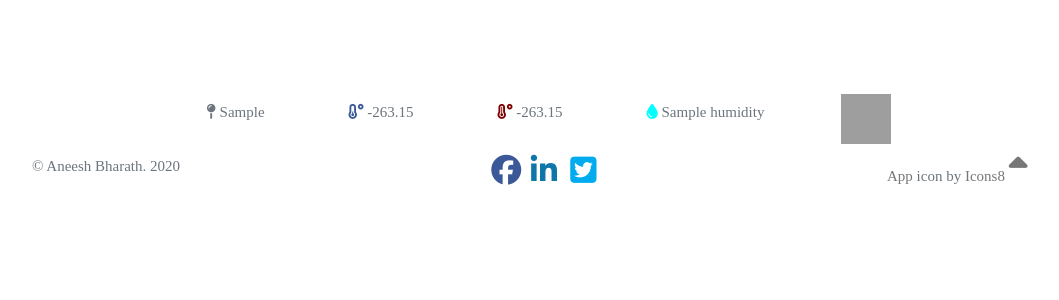
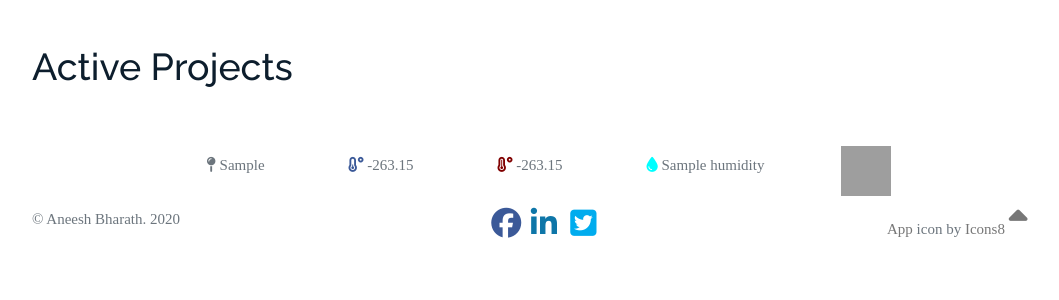
Before and after one commit to AneeshNi47/Portfolio-web, a Django app: page / in a window 1280 px wide. Shown: the part 75-375 px from the top of the page, without its empty margins (53-1112 px from the left). Run offline with Django 3.2, Linux system fonts and the light colour scheme; tables that the repository leaves empty hold one stand-in row (values such as "Sample post"); a database or web service that is not in the repository returns one stand-in record (values such as "Sample title"); data that the repository does not hold is empty; some libraries are stand-ins or nearby versions; some web fonts are replaced; grey boxes are pictures that could not be loaded.

Commit message:
added meta description and H1 tag

```diff
--- a/jobs/templates/base.html
+++ b/jobs/templates/base.html
@@ -5,10 +5,9 @@
   <meta charset="utf-8">
   <meta content="width=device-width, initial-scale=1.0" name="viewport">
 
-
   <script src="https://kit.fontawesome.com/bd553a934e.js" crossorigin="anonymous"></script>
-  <meta content="Portfolio website" name="descriptison">
-  <meta content="Django web Applications" name="keywords">
+  <meta content="A personal Portfolio website by Aneesh Bharath, giving details all recent projects, jobs and related blogs" name="description">
+  <meta content="Python Django web Applications" name="keywords">
 
   <!-- Favicons -->
   <link href="{% static 'assets/img/favicon-16x16.png' %}" rel="icon">
--- a/jobs/templates/jobs/home.html
+++ b/jobs/templates/jobs/home.html
@@ -17,6 +17,7 @@
 <main role="main">
   <div class="album py-5">
     <div class="container">
+    <h1 class="display-6 font-bold">Active Projects</h1>
       <div id="portfolio-grid" class="row no-gutter" data-aos="zoom-out-right" data-aos-delay="200">
         {% for job in jobs.all %}
           <div class="item web col-sm-6 col-md-4 col-lg-4 mb-4">
```
